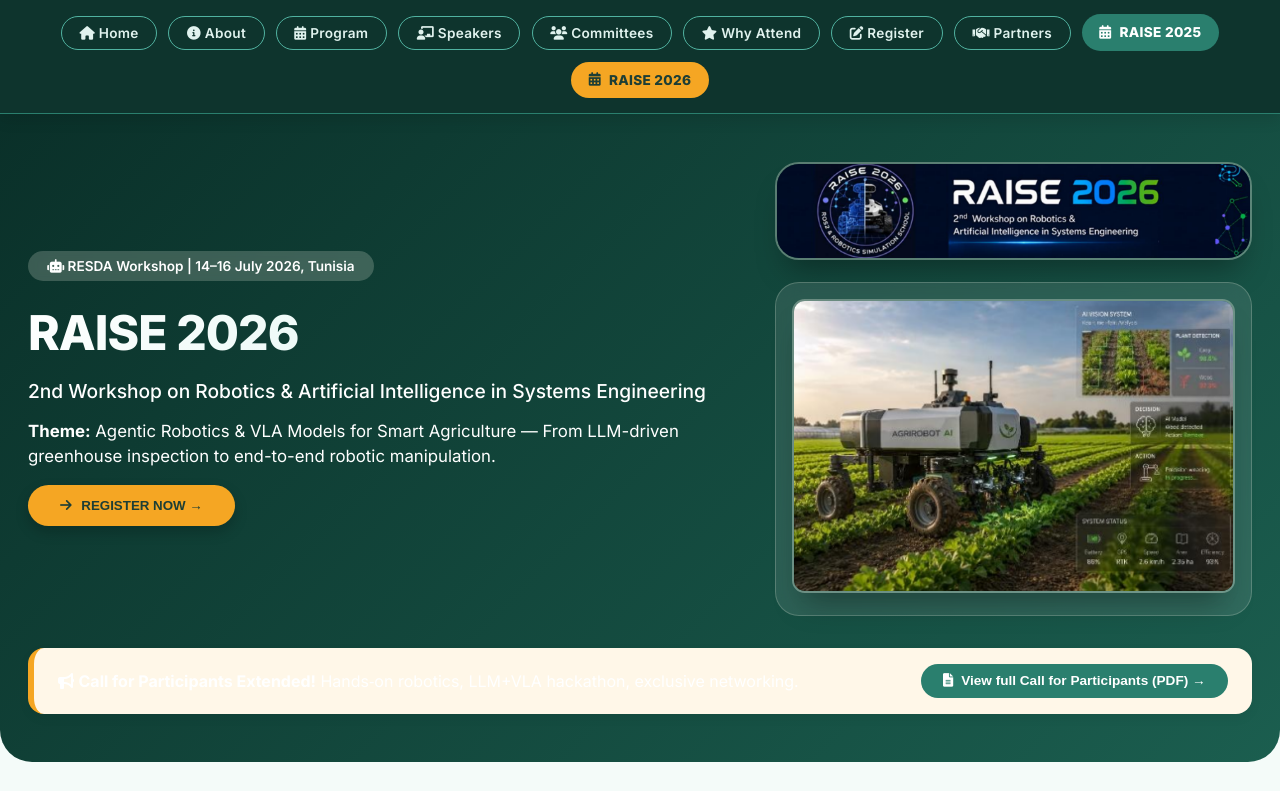
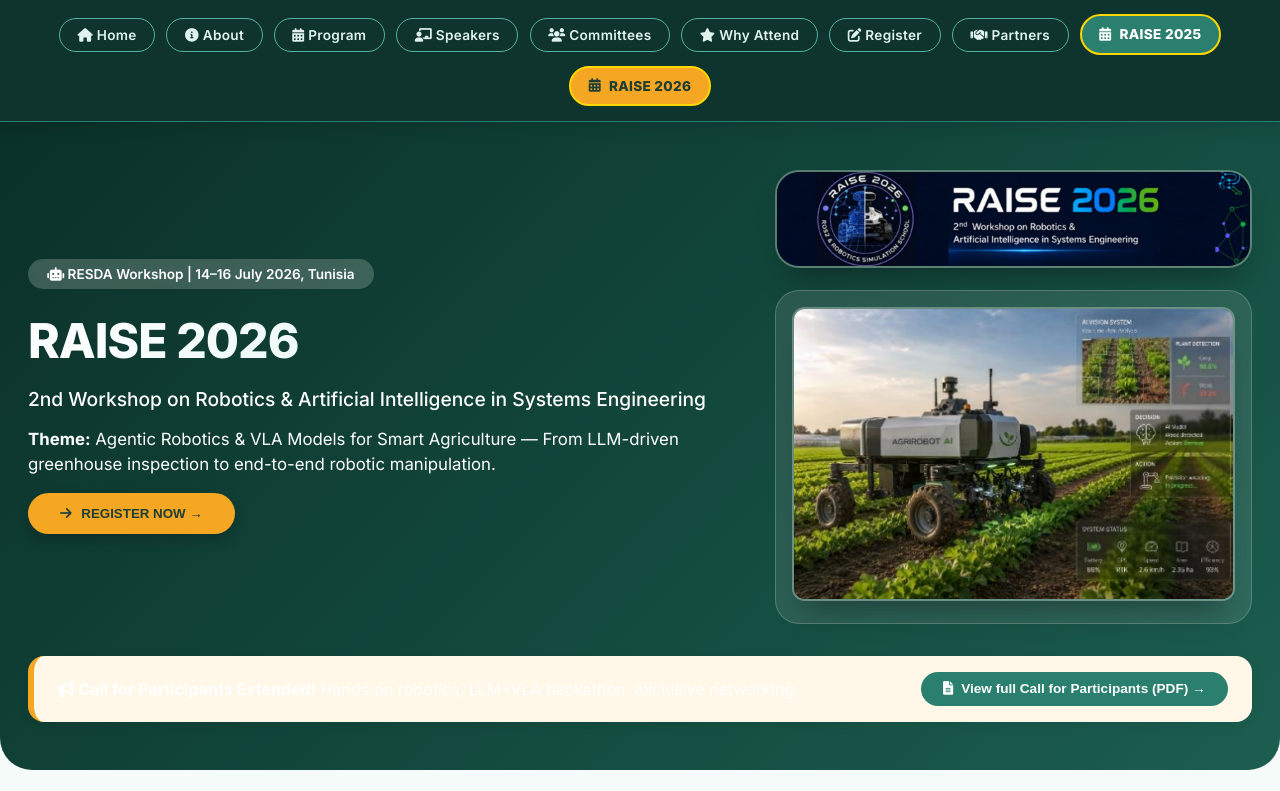
Before and after one commit to RaiseSchool/RAISE2026, a plain HTML site: page index.html in a window 1280 px wide. Shown: the top 791 px of the page. Drawn offline with Linux system fonts and the light colour scheme.

Commit message:
index.html

```diff
--- a/index.html
+++ b/index.html
@@ -64,10 +64,34 @@
             transform: translateY(-2px);
         }
 
-        /* Boutons RAISE spécifiques */
-        .raise-btn {
+        /* BOUTONS RAISE 2025 ET 2026 - STYLES SPÉCIFIQUES TRÈS VISIBLES */
+        .raise-2025-btn {
+            background: #2a7f6e;
+            border: 2px solid #ffd700;
+            color: white;
+            font-weight: 800;
+            font-size: 0.85rem;
+            padding: 0.5rem 1.1rem;
+            border-radius: 40px;
+            cursor: pointer;
+            transition: all 0.2s ease;
+            font-family: 'Inter', sans-serif;
+            letter-spacing: 0.3px;
+            text-decoration: none;
+            display: inline-flex;
+            align-items: center;
+            gap: 0.5rem;
+        }
+
+        .raise-2025-btn:hover {
+            background: #1e6b5a;
+            transform: translateY(-2px);
+            border-color: #fff;
+        }
+
+        .raise-2026-btn {
             background: #f5a623;
-            border: none;
+            border: 2px solid #ffd700;
             color: #1d3e35;
             font-weight: 800;
             font-size: 0.85rem;
@@ -83,30 +107,10 @@
             gap: 0.5rem;
         }
 
-        .raise-btn:hover {
+        .raise-2026-btn:hover {
             background: #ffb347;
             transform: translateY(-2px);
-            color: #1d3e35;
-        }
-
-        .raise-btn-2025 {
-            background: #2a7f6e;
-            color: white;
-        }
-
-        .raise-btn-2025:hover {
-            background: #1e6b5a;
-            color: white;
-        }
-
-        .raise-btn-2026 {
-            background: #f5a623;
-            color: #1d3e35;
-        }
-
-        .raise-btn-2026:hover {
-            background: #ffb347;
-            color: #1d3e35;
+            border-color: #fff;
         }
 
         .container {
@@ -129,7 +133,6 @@
             color: #145c4b;
         }
 
-        /* HERO IMPROVED */
         .hero-split {
             background: linear-gradient(135deg, #0a3029 0%, #1b5e4f 100%);
             color: white;
@@ -573,7 +576,7 @@
 
         @media (max-width: 850px) {
             .nav-btn { padding: 0.4rem 0.8rem; font-size: 0.7rem; }
-            .raise-btn { padding: 0.4rem 0.8rem; font-size: 0.7rem; }
+            .raise-2025-btn, .raise-2026-btn { padding: 0.4rem 0.8rem; font-size: 0.7rem; }
             .hero-content h1 { font-size: 2.2rem; }
             .section-title { font-size: 1.7rem; }
             .hero-grid { flex-direction: column; text-align: center; }
@@ -595,13 +598,16 @@
         <button class="nav-btn" data-section="register-section"><i class="fas fa-edit"></i> Register</button>
         <button class="nav-btn" data-section="partners"><i class="fas fa-handshake"></i> Partners</button>
 
+        <!-- ============================================= -->
         <!-- BOUTONS RAISE 2025 ET RAISE 2026 - DIRECTEMENT VISIBLES -->
-        <a href="https://raiseschool2025.github.io/RAISE2025/" target="_blank" class="raise-btn raise-btn-2025">
+        <!-- ============================================= -->
+        <a href="https://raiseschool2025.github.io/RAISE2025/" target="_blank" class="raise-2025-btn">
             <i class="fas fa-calendar-alt"></i> RAISE 2025
         </a>
-        <a href="https://raiseschool2026.github.io/RAISE2026/" target="_blank" class="raise-btn raise-btn-2026">
+        <a href="https://raiseschool2026.github.io/RAISE2026/" target="_blank" class="raise-2026-btn">
             <i class="fas fa-calendar-alt"></i> RAISE 2026
         </a>
+        <!-- ============================================= -->
     </div>
 </div>
 
@@ -643,7 +649,6 @@
 
 <div class="container">
 
-    <!-- Feature illustration row -->
     <div class="feature-illustration">
         <div class="feature-card">
             <i class="fas fa-microchip" style="font-size:2.5rem; color:#2a7f6e;"></i>
@@ -719,7 +724,7 @@
             </div>
             <div class="day-block">
                 <div class="day-title"><i class="fas fa-rocket"></i> DAY 3 – July 16, 2026 · Integration & Hackathon COMPETITION</div>
-                </table>
+                <table>
                     <thead><tr><th>Time</th><th>Activity</th></tr></thead>
                     <tbody>
                         <tr><td class="time-col">9:00 – 10:30</td><td><strong>Lecture 3.1</strong> – Prof. Anis Koubaa : end-to-end agentic system design</td></tr>
```
